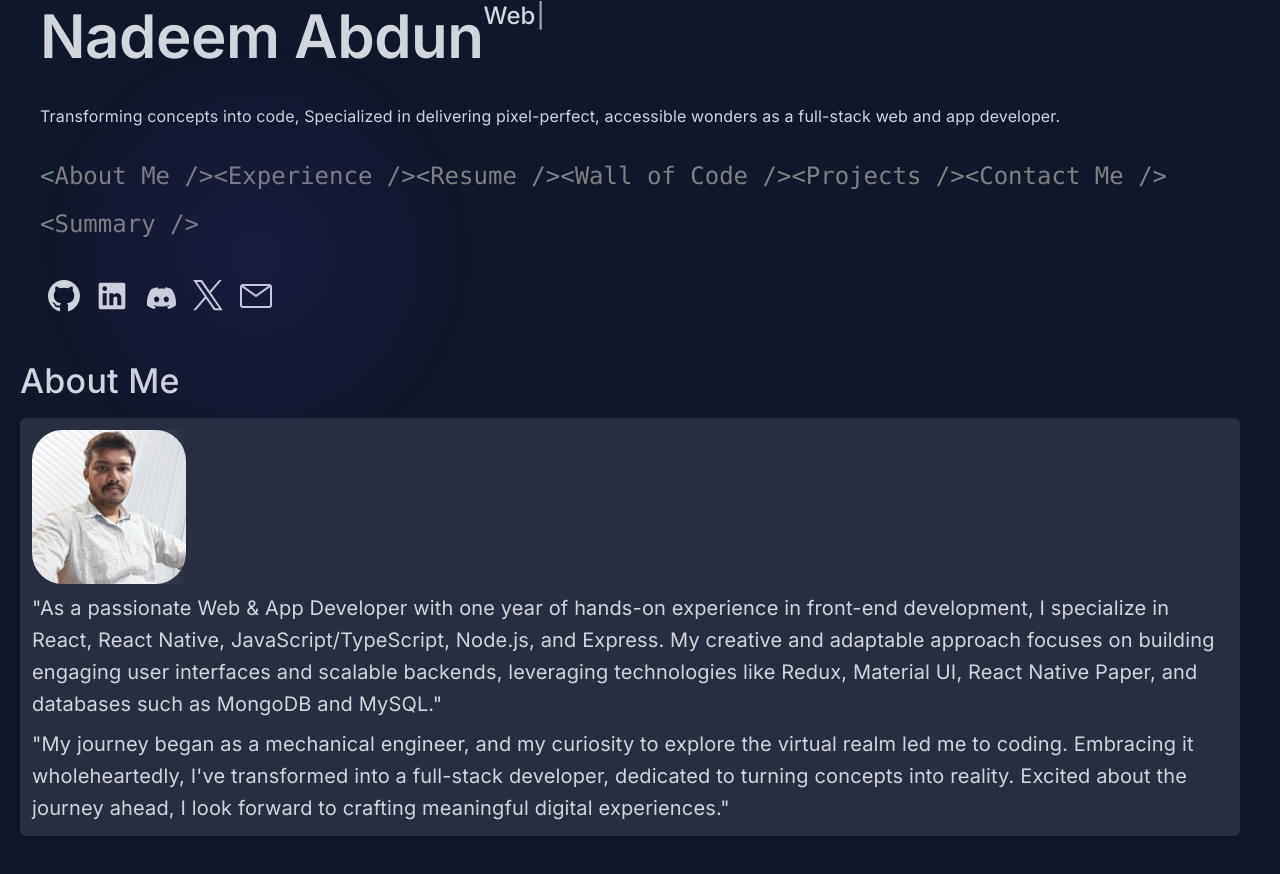
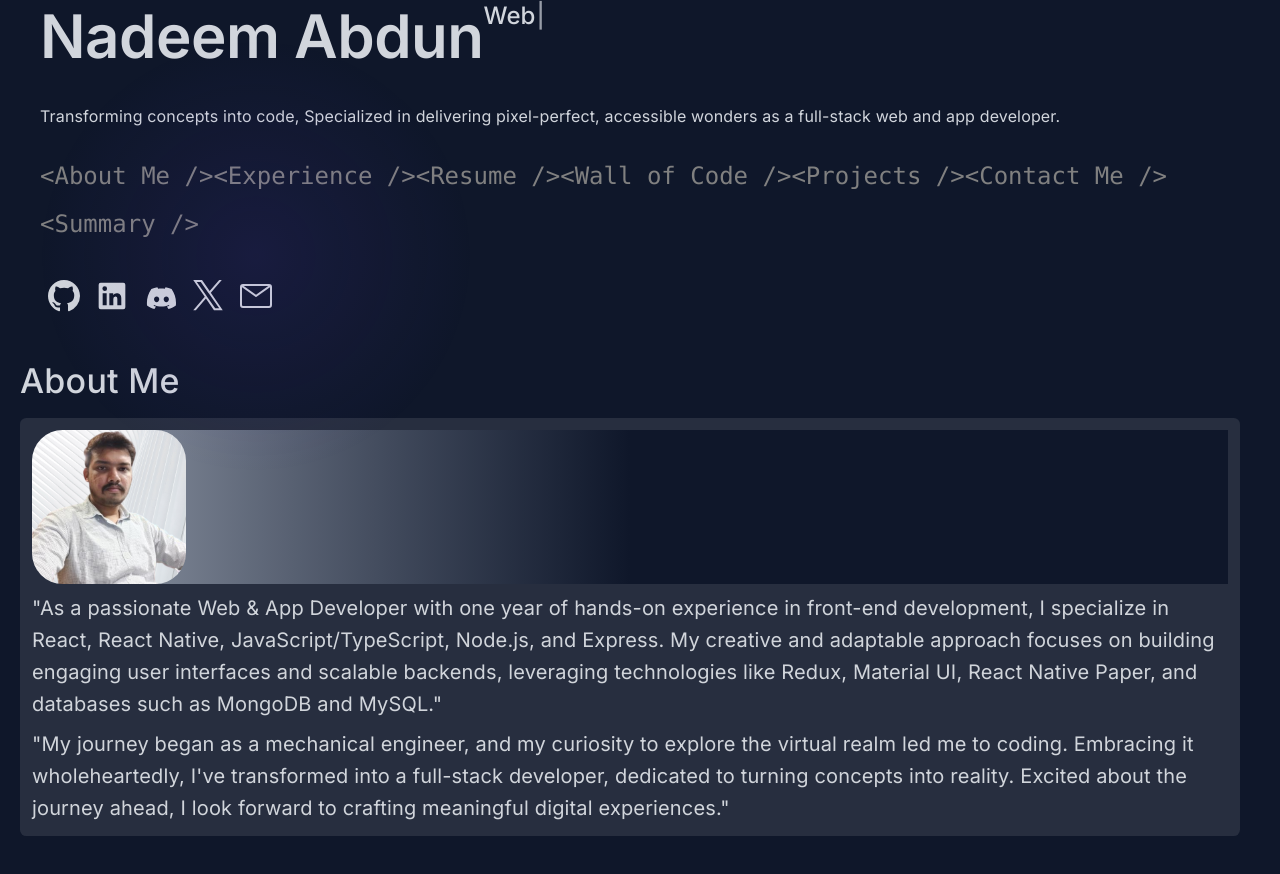
Before and after one commit to Nadeem-Abdun/nadeem_abdun_portfolio, a React (Vite) app: page / in a window 1280 px wide. Shown: the top 874 px of the page. Built offline with nearby package versions, Linux system fonts and the light colour scheme; no server answers; some icons are missing.

Commit message:
Migration - CRA to Vite

```diff
--- a/src/screens/AppScreens/AboutMe.tsx
+++ b/src/screens/AppScreens/AboutMe.tsx
@@ -1,29 +1,45 @@
-import React from "react";
-import { Grid, Typography } from "@mui/material";
-import { useBreakpoints } from "../../utils/Breakpoints";
-import { useSelector, useDispatch } from "react-redux";
-import type { RootState } from "../../redux/store";
-import "../../styles/screenStyles.css";
+import { Grid, Typography } from '@mui/material';
+import { useBreakpoints } from '../../utils/Breakpoints';
+import { useSelector } from 'react-redux';
+import type { RootState } from '../../redux/store';
+import '../../styles/screenStyles.css';
 
 const AboutMe = () => {
+  const { isMd, isSm, isXs } = useBreakpoints();
 
-    const { isXl, isLg, isMd, isSm, isXs } = useBreakpoints();
-
-    const { profilePicture, primaryDescription, secondaryDescription } = useSelector((state: RootState) => state.profile);
-    const dispatch = useDispatch();
+  const { profilePicture, primaryDescription, secondaryDescription } =
+    useSelector((state: RootState) => state.profile);
 
   return (
-        <div id='section-about-me' className={`flex flex-col justify-center items-center ${(isXs || isSm || isMd) ? 'my-3' : 'my-10'}`}>
-            <Grid container xs={12} justifyContent='flex-start' alignItems='center' rowGap={2}>
-                <Grid item xs={12}>
-                    <Typography variant="h4" fontWeight={500} fontFamily='inter'>About Me</Typography>
+    <div
+      id="section-about-me"
+      className={`flex flex-col justify-center items-center ${isXs || isSm || isMd ? 'my-3' : 'my-10'}`}
+    >
+      <Grid
+        container
+        size={{ xs: 12 }}
+        justifyContent="flex-start"
+        alignItems="center"
+        rowGap={2}
+      >
+        <Grid size={{ xs: 12 }}>
+          <Typography variant="h4" fontWeight={500} fontFamily="inter">
+            About Me
+          </Typography>
         </Grid>
-                <Grid container item xs={12} className={`${(!isXs) && 'card'} ${(!isXs) && 'px-3'} ${(!isXs) && 'py-3'}`} justifyContent='flex-start' alignItems='center' rowGap={1}>
-                    <Grid item xs={12}>
-                        <div className="bg-gradient-to-r from-gray-400 via-0F172A to-0F172A rounded-bl-full rounded-tl-full">
+        <Grid
+          container
+          size={{ xs: 12 }}
+          className={`${!isXs && 'card'} ${!isXs && 'px-3'} ${!isXs && 'py-3'}`}
+          justifyContent="flex-start"
+          alignItems="center"
+          rowGap={1}
+        >
+          <Grid size={{ xs: 12 }}>
+            <div className="bg-gradient-to-r from-gray-400 via-[#0F172A] to-[#0F172A] rounded-bl-full rounded-tl-full">
               <img
                 src={profilePicture}
-                                alt='Profile_Picture'
+                alt="Profile_Picture"
                 style={{
                   width: isXs ? '40vw' : isSm ? '30vw' : '12vw',
                   height: isXs ? '40vw' : isSm ? '30vw' : '12vw',
@@ -32,20 +48,28 @@ const AboutMe = () => {
               />
             </div>
           </Grid>
-                    <Grid item xs={12}>
-                        <Typography variant={isXs ? "body1" : "h6"} fontWeight={400} fontFamily='inter'>
-                            "{primaryDescription}"
+          <Grid size={{ xs: 12 }}>
+            <Typography
+              variant={isXs ? 'body1' : 'h6'}
+              fontWeight={400}
+              fontFamily="inter"
+            >
+              &quot;{primaryDescription}&quot;
             </Typography>
           </Grid>
-                    <Grid item xs={12}>
-                        <Typography variant={isXs ? "body1" : "h6"} fontWeight={400} fontFamily='inter'>
-                            "{secondaryDescription}"
+          <Grid size={{ xs: 12 }}>
+            <Typography
+              variant={isXs ? 'body1' : 'h6'}
+              fontWeight={400}
+              fontFamily="inter"
+            >
+              &quot;{secondaryDescription}&quot;
             </Typography>
           </Grid>
         </Grid>
       </Grid>
     </div>
-    )
-}
+  );
+};
 
-export default AboutMe
+export default AboutMe;
```
Lines whose indentation alone changed are shown as unchanged.
